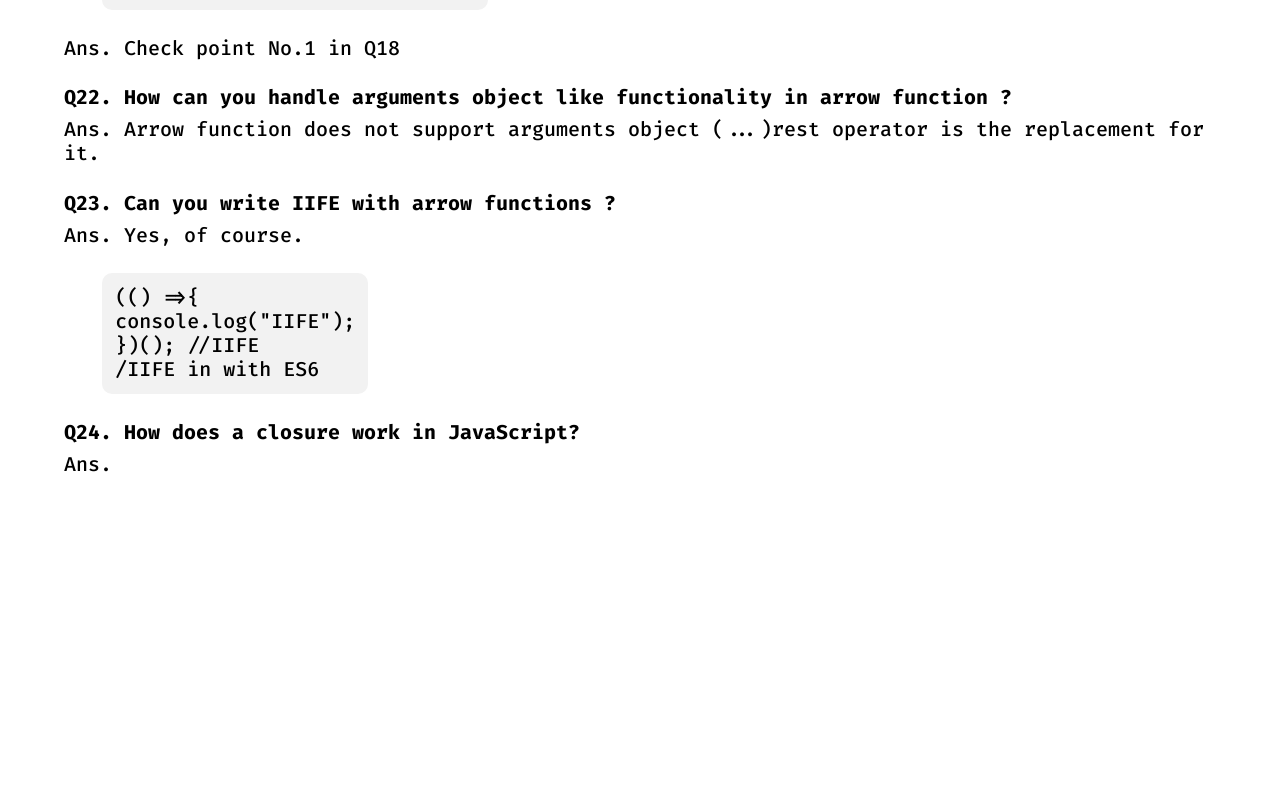
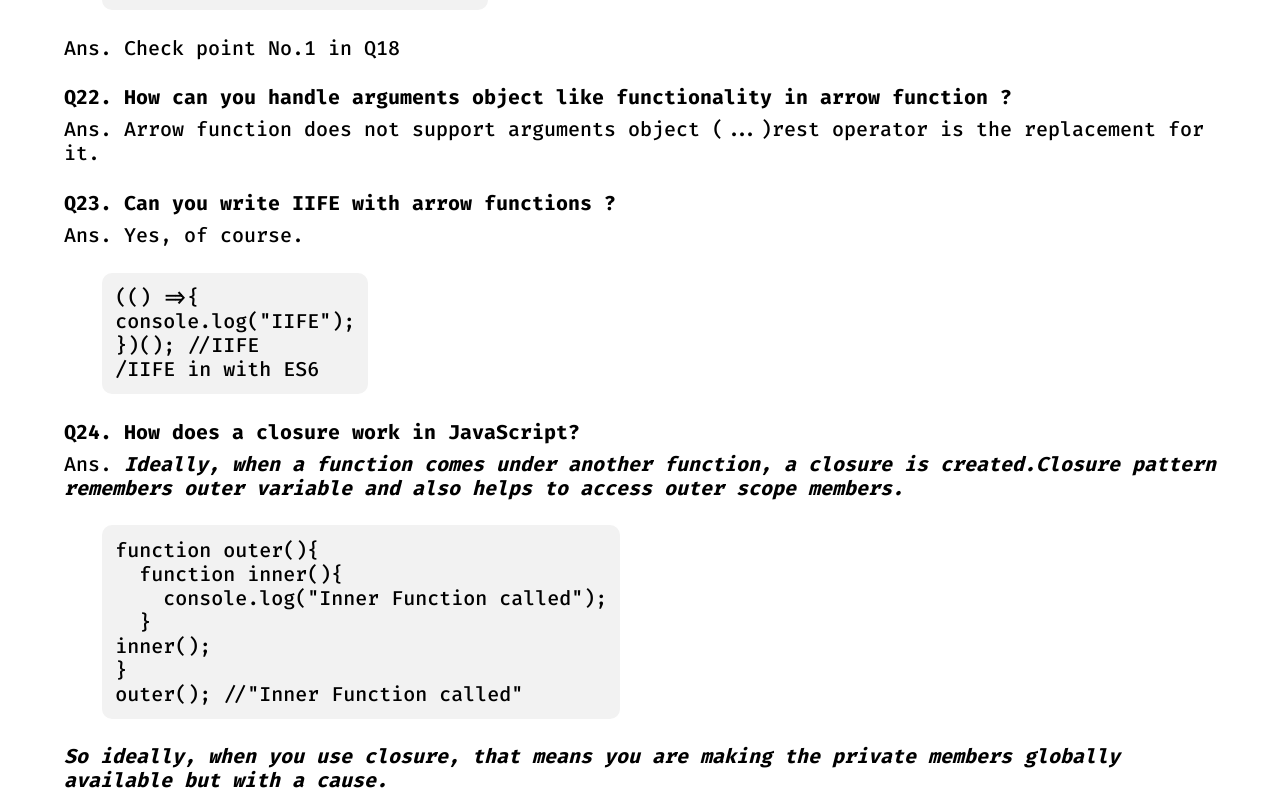
Before and after one commit to rohitkatbamna/jsin, a React (Create React App) app: page / in a window 1280 px wide. Shown: the part 7407-8207 px from the top of the page. Before the commit the page ends 7891 px from the top, so only its background shows below. Built offline with nearby package versions, Linux system fonts and the light colour scheme; the HTML template or start-up script is replaced by a standard one.

Commit message:
09:54 AM Q42 ADDED

```diff
--- a/src/components/jsques2.js
+++ b/src/components/jsques2.js
@@ -1,11 +1,46 @@
 import React from "react";
-import { Answer, Question } from "../styled-components/styled-com";
+import {
+	Answer,
+	Bita,
+	Example,
+	LCB,
+	Question,
+	RCB,
+} from "../styled-components/styled-com";
 
 function Jsques2() {
 	return (
 		<div>
 			<Question>Q24. How does a closure work in JavaScript?</Question>
-			<Answer>Ans. </Answer>
+			<Answer>
+				Ans.{" "}
+				<Bita>
+					Ideally, when a function comes under another function, a closure is
+					created.Closure pattern remembers outer variable and also helps to
+					access outer scope members.
+				</Bita>
+				<Example>
+					function outer()
+					<LCB />
+					<br />
+					<div className="ms-4">
+						function inner()
+						<LCB />
+						<br />
+						<div className="ms-4">console.log("Inner Function called");</div>
+						<RCB />
+					</div>
+					inner();
+					<br />
+					<RCB />
+					<br />
+					outer(); //"Inner Function called"
+				</Example>
+				<Bita>
+					So ideally, when you use closure, that means you are making the
+					private members globally available but with a cause.
+				</Bita>
+			</Answer>
 		</div>
 	);
 }
```
